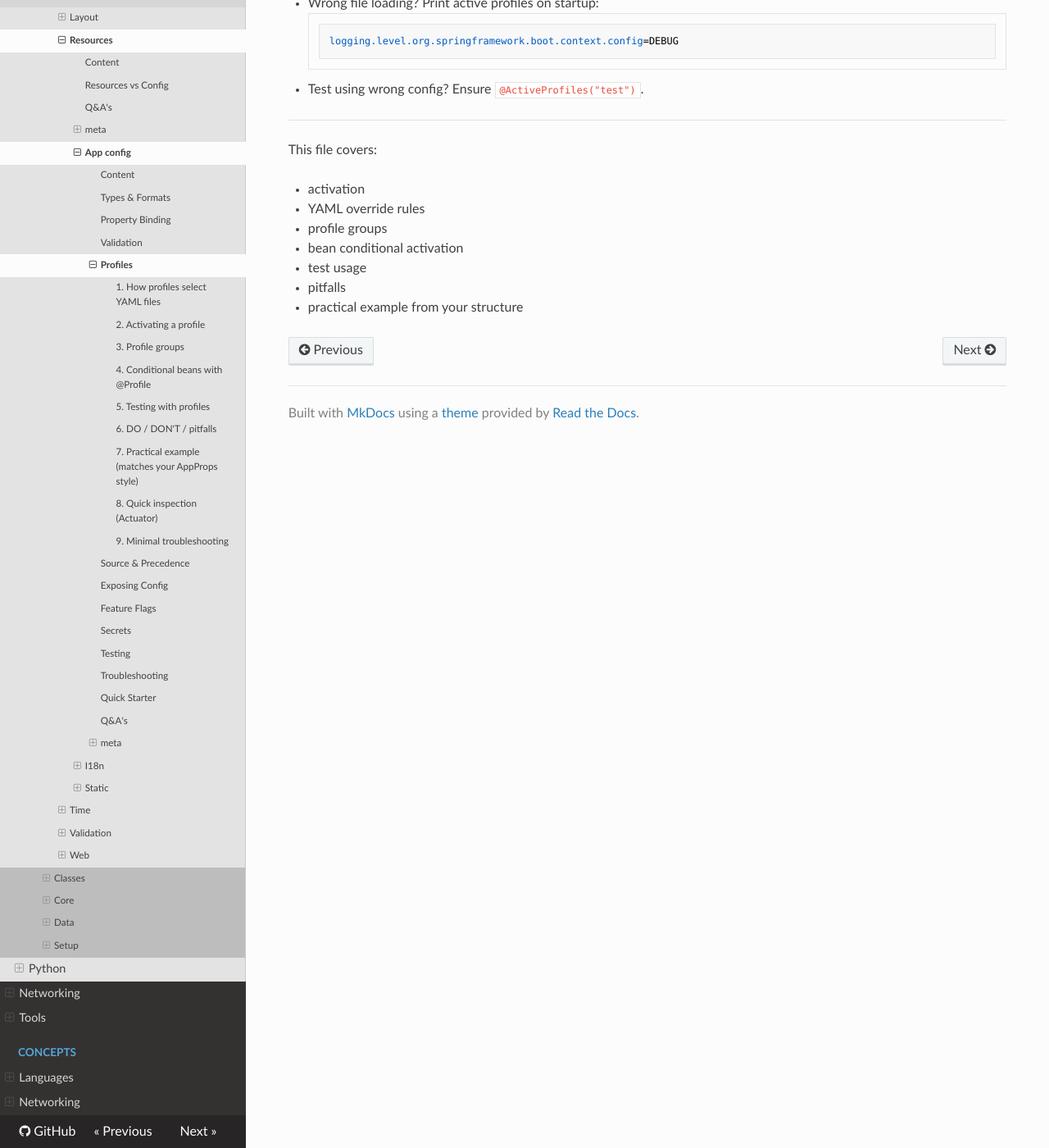
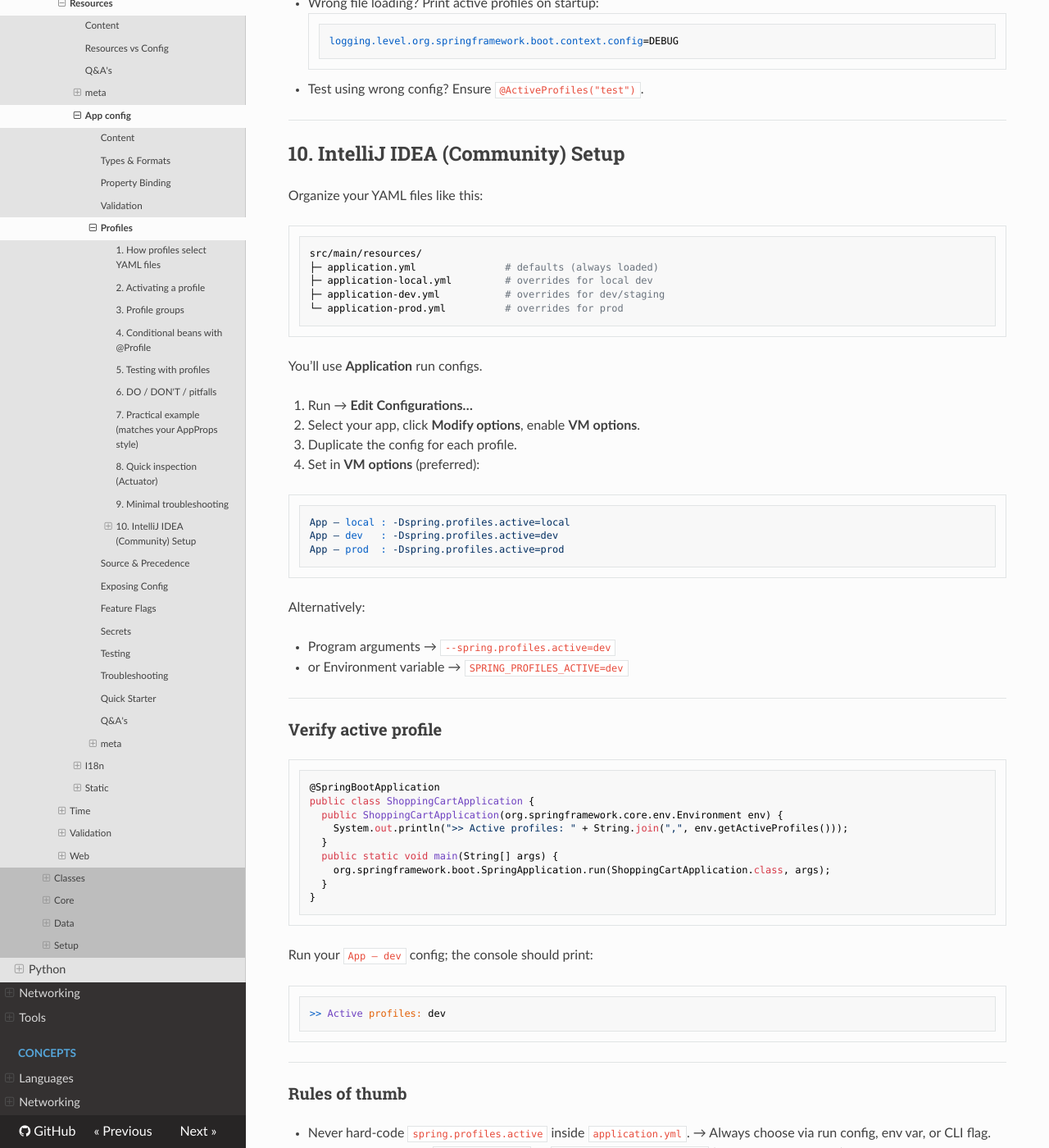
Before and after one commit to edgaras87/knowledge-vault, an MkDocs documentation site: the page built from docs/cheatsheets/languages/java/spring/architecture/resources/app-config/29-profiles.md, in a window 1280 px wide and 1400 px high, scrolled down 4895 px. Shown: the whole window at 82% size. Built offline with MkDocs 1.6.1, drawn with Linux system fonts in a browser that asks for light colours; nearby versions of some CDN libraries; some of the changed text lies outside the part shown.

Commit message:
docs: add IntelliJ IDEA setup instructions for managing Spring profiles in YAML

````diff
--- a/docs/cheatsheets/languages/java/spring/architecture/resources/app-config/29-profiles.md
+++ b/docs/cheatsheets/languages/java/spring/architecture/resources/app-config/29-profiles.md
@@ -240,6 +240,85 @@ Useful to verify what profile is active and where values originated.
 
 ---
 
+## 10. IntelliJ IDEA (Community) Setup
+
+Organize your YAML files like this:
+
+```
+src/main/resources/
+├─ application.yml               # defaults (always loaded)
+├─ application-local.yml         # overrides for local dev
+├─ application-dev.yml           # overrides for dev/staging
+└─ application-prod.yml          # overrides for prod
+```
+
+
+You’ll use **Application** run configs.
+
+1. Run → **Edit Configurations…**
+2. Select your app, click **Modify options**, enable **VM options**.
+3. Duplicate the config for each profile.
+4. Set in **VM options** (preferred):
+
+```
+App — local : -Dspring.profiles.active=local
+App — dev   : -Dspring.profiles.active=dev
+App — prod  : -Dspring.profiles.active=prod
+```
+
+Alternatively:
+
+* Program arguments → `--spring.profiles.active=dev`
+* or Environment variable → `SPRING_PROFILES_ACTIVE=dev`
+
+---
+
+### Verify active profile
+
+```java
+@SpringBootApplication
+public class ShoppingCartApplication {
+  public ShoppingCartApplication(org.springframework.core.env.Environment env) {
+    System.out.println(">> Active profiles: " + String.join(",", env.getActiveProfiles()));
+  }
+  public static void main(String[] args) {
+    org.springframework.boot.SpringApplication.run(ShoppingCartApplication.class, args);
+  }
+}
+```
+
+Run your `App — dev` config; the console should print:
+
+```
+>> Active profiles: dev
+```
+
+---
+
+### Rules of thumb
+
+* Never hard-code `spring.profiles.active` inside `application.yml`.
+  → Always choose via run config, env var, or CLI flag.
+* Spring loads in order:
+  `application.yml` → `application-<profile>.yml` (later wins on conflicts).
+* You can activate multiple profiles:
+  `-Dspring.profiles.active=dev,metrics`
+* Tests use their own: `@ActiveProfiles("test")`.
+
+
+### TL;DR
+
+| Environment | Command / Config Flag            | YAML File Used          |
+| ----------- | -------------------------------- | ----------------------- |
+| Local dev   | `-Dspring.profiles.active=local` | `application-local.yml` |
+| Team dev    | `-Dspring.profiles.active=dev`   | `application-dev.yml`   |
+| Production  | `-Dspring.profiles.active=prod`  | `application-prod.yml`  |
+
+
+
+
+---
+
 This file covers:
 
 - activation
@@ -249,3 +328,4 @@ This file covers:
 - test usage
 - pitfalls
 - practical example from your structure
+- IntelliJ setup
````
